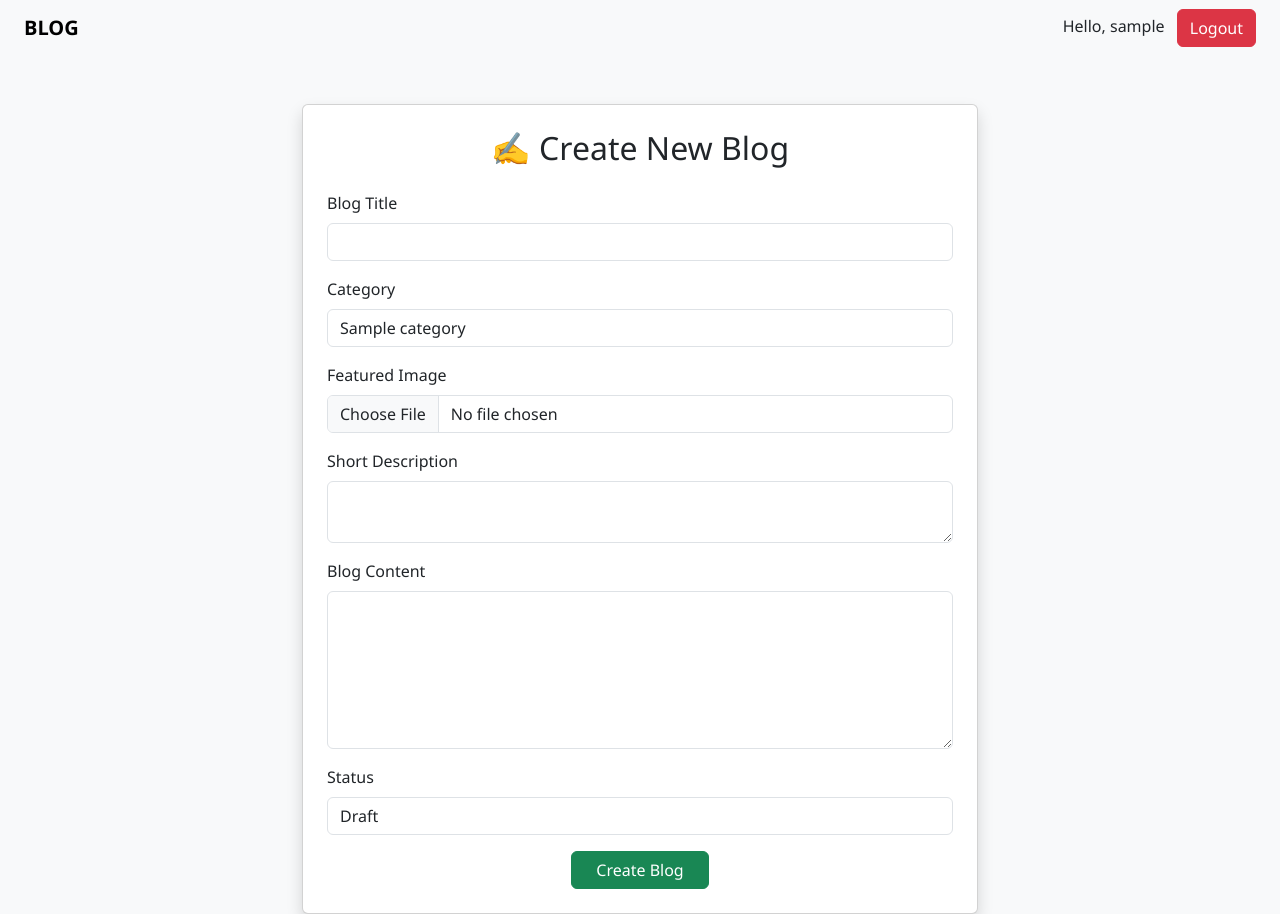
After one commit to Ri-n-jpg/Blog-Website, a Django app: page /create/ in a window 1280 px wide. The commit adds this page. Run offline with Django 5.2, Linux system fonts and the light colour scheme; a user stored in the database is signed in; tables that the repository leaves empty hold one stand-in row (values such as "Sample post").

Commit message:
updated code

```diff
--- a/blog/blogapp/urls.py
+++ b/blog/blogapp/urls.py
@@ -10,4 +10,6 @@ urlpatterns = [
     path('contact/', views.contact, name='contact'),
     path('blog/edit/<slug:slug>/', views.edit_blog, name='edit_blog'),
     path('blog/delete/<slug:slug>/', views.delete_blog, name='delete_blog'),
+path('create/', views.create_blog, name='create_blog'),
+path('create-blog/', views.create_blog, name='create_blog'),
 ]
--- a/blog/blogapp/views.py
+++ b/blog/blogapp/views.py
@@ -1,5 +1,6 @@
 from django.shortcuts import render, get_object_or_404, redirect
-from .models import Blog, Comment, Contact
+from django.utils.text import slugify
+from .models import Blog, Comment, Contact,Category
 from django.core.paginator import Paginator
 from django.db.models import Q
 from django.contrib.auth.decorators import login_required
@@ -17,6 +18,7 @@ def home(request):
     paginator = Paginator(blogs_list, 6)
     page_number = request.GET.get('page')
     blogs = paginator.get_page(page_number)
+    print("SEARCH QUERY:", query)
 
     return render(request, 'home.html', {'blogs': blogs})
 
@@ -101,3 +103,30 @@ def signup_view(request):
     else:
         form = UserCreationForm()
     return render(request, 'signup.html', {'form': form})
+@login_required
+def create_blog(request):
+    if request.method == "POST":
+        title = request.POST.get('title')
+        category_id = request.POST.get('category')
+        image = request.FILES.get('featured_image')
+        short_description = request.POST.get('short_description')
+        blog_body = request.POST.get('blog_body')
+        status = request.POST.get('status')
+
+        slug = slugify(title)
+
+        blog = Blog.objects.create(
+            title=title,
+            slug=slug,
+            category_id=category_id,
+            author=request.user,
+            featured_image=image,
+            short_description=short_description,
+            blog_body=blog_body,
+            status=status
+        )
+
+        return redirect('blog_detail', slug=blog.slug)
+
+    categories = Category.objects.all()
+    return render(request, 'create_blog.html', {'categories': categories})
--- /dev/null
+++ b/blog/templates/create_blog.html
@@ -0,0 +1,64 @@
+{% extends 'base.html' %}
+
+{% block content %}
+
+<div class="container mt-5" style="max-width: 700px;">
+    <div class="card shadow p-4">
+        <h2 class="mb-4 text-center">✍️ Create New Blog</h2>
+
+        <form method="POST" enctype="multipart/form-data">
+            {% csrf_token %}
+
+            <!-- Title -->
+            <div class="mb-3">
+                <label class="form-label">Blog Title</label>
+                <input type="text" name="title" class="form-control" required>
+            </div>
+
+            <!-- Category -->
+            <div class="mb-3">
+                <label class="form-label">Category</label>
+                <select name="category" class="form-control">
+                    {% for cat in categories %}
+                        <option value="{{ cat.id }}">{{ cat.category_name }}</option>
+                    {% endfor %}
+                </select>
+            </div>
+
+            <!-- Image -->
+            <div class="mb-3">
+                <label class="form-label">Featured Image</label>
+                <input type="file" name="featured_image" class="form-control" required>
+            </div>
+
+            <!-- Short Description -->
+            <div class="mb-3">
+                <label class="form-label">Short Description</label>
+                <textarea name="short_description" class="form-control" rows="2"></textarea>
+            </div>
+
+            <!-- Blog Content -->
+            <div class="mb-3">
+                <label class="form-label">Blog Content</label>
+                <textarea name="blog_body" class="form-control" rows="6"></textarea>
+            </div>
+
+            <!-- Status -->
+            <div class="mb-3">
+                <label class="form-label">Status</label>
+                <select name="status" class="form-control">
+                    <option value="Draft">Draft</option>
+                    <option value="Published">Published</option>
+                </select>
+            </div>
+
+            <!-- Submit -->
+            <div class="text-center">
+                <button type="submit" class="btn btn-success px-4">Create Blog</button>
+            </div>
+
+        </form>
+    </div>
+</div>
+
+{% endblock %}
```
Also changed, not shown: blog/templates/home.html (+21 -6 lines).
